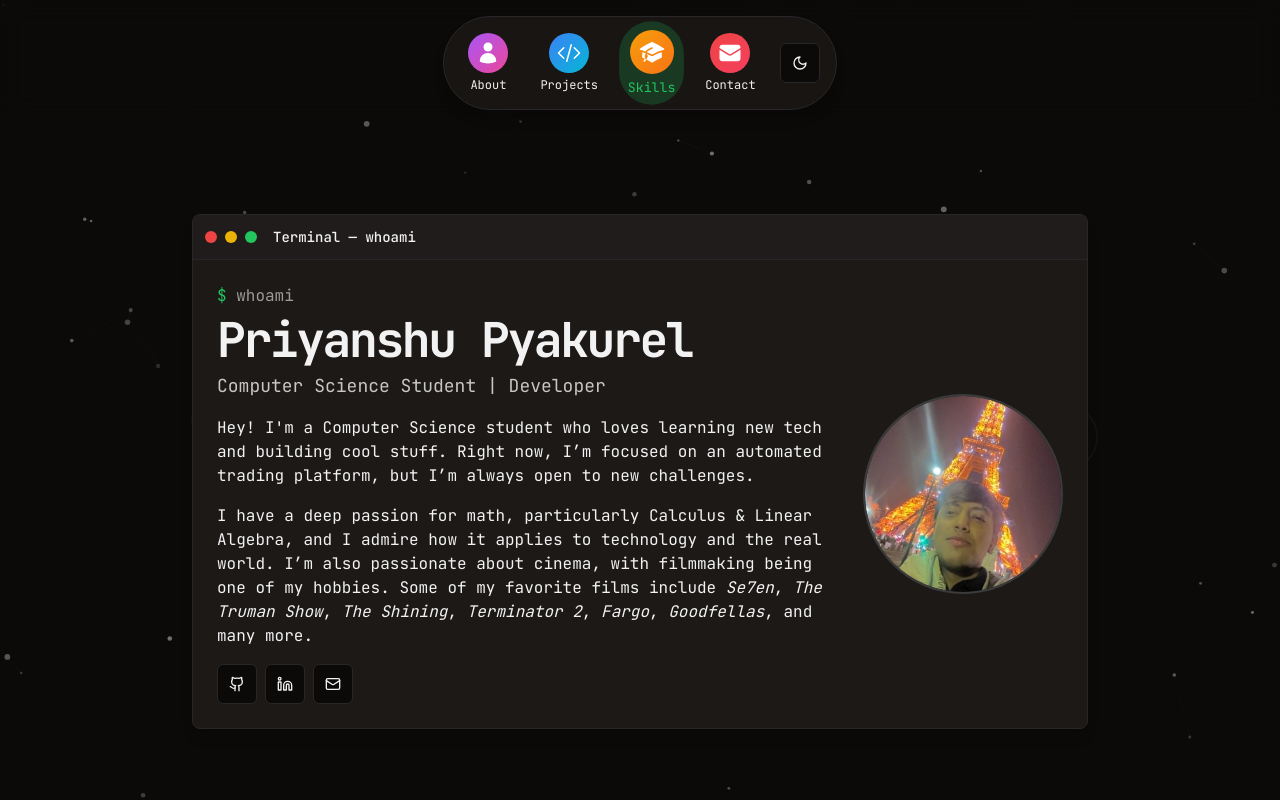
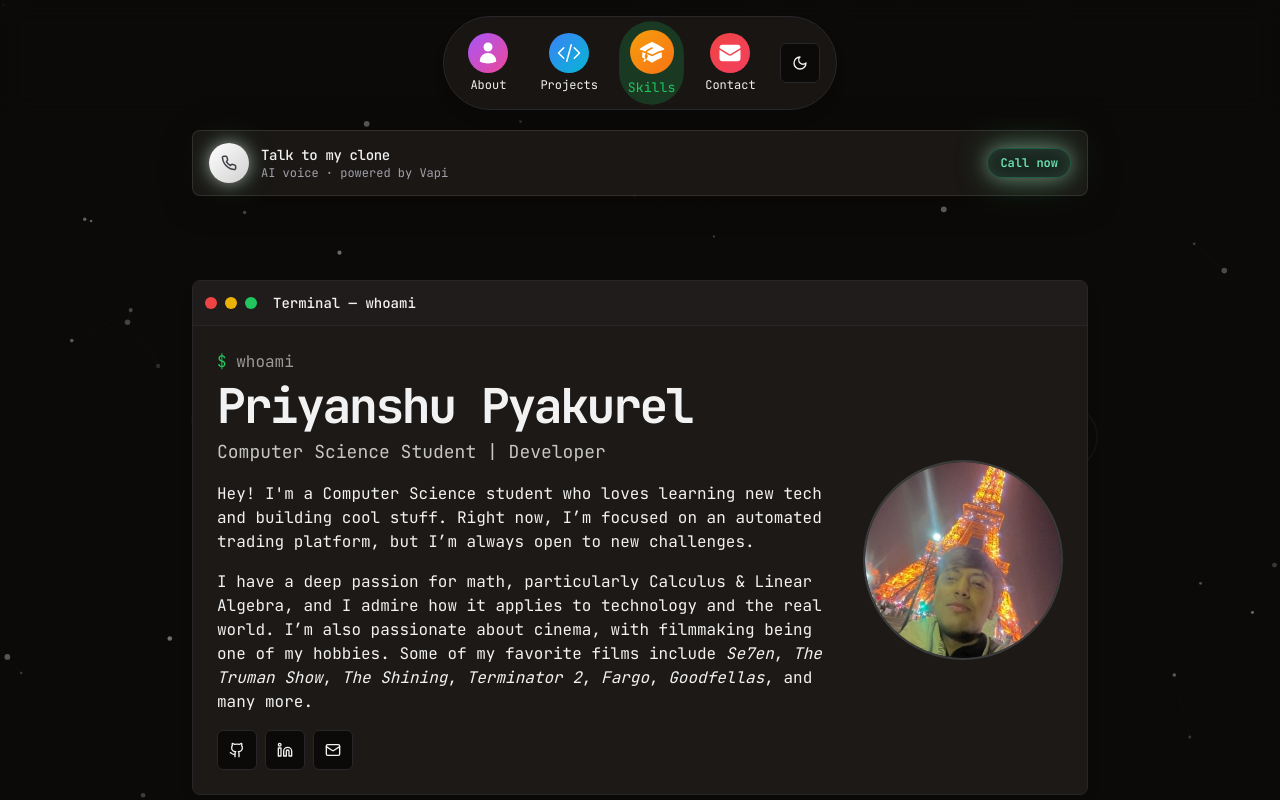
Before and after one commit to priyanshu73/portfolio, a Next.js app: page / in a window 1280 px wide. Shown: the top 800 px of the page. Built offline with nearby package versions, Linux system fonts and the light colour scheme.

Commit message:
Add Vapi AI clone call card below nav with fade-in after loader.
Co-authored-by: Cursor <cursoragent@cursor.com>

```diff
--- a/app/globals.css
+++ b/app/globals.css
@@ -106,3 +106,64 @@ section {
 .dock-icon:hover {
   animation: dock-bounce 0.3s ease-in-out;
 }
+
+@keyframes fade-in {
+  from {
+    opacity: 0;
+    transform: translateY(-8px);
+  }
+  to {
+    opacity: 1;
+    transform: translateY(0);
+  }
+}
+
+@keyframes call-glow-pulse {
+  0%,
+  100% {
+    box-shadow:
+      0 0 12px rgba(255, 255, 255, 0.15),
+      0 0 24px rgba(74, 222, 128, 0.2),
+      inset 0 0 12px rgba(255, 255, 255, 0.05);
+  }
+  50% {
+    box-shadow:
+      0 0 20px rgba(255, 255, 255, 0.35),
+      0 0 36px rgba(74, 222, 128, 0.45),
+      inset 0 0 16px rgba(255, 255, 255, 0.1);
+  }
+}
+
+@keyframes phone-icon-glow {
+  0%,
+  100% {
+    box-shadow:
+      0 0 10px rgba(255, 255, 255, 0.3),
+      0 0 20px rgba(255, 255, 255, 0.1);
+  }
+  50% {
+    box-shadow:
+      0 0 18px rgba(255, 255, 255, 0.55),
+      0 0 32px rgba(74, 222, 128, 0.25);
+  }
+}
+
+.animate-fade-in {
+  animation: fade-in 0.8s ease-out 0.2s both;
+}
+
+.animate-call-glow {
+  animation: call-glow-pulse 2.5s ease-in-out infinite;
+}
+
+.animate-phone-icon-glow {
+  animation: phone-icon-glow 2.5s ease-in-out infinite;
+}
+
+@media (prefers-reduced-motion: reduce) {
+  .animate-fade-in,
+  .animate-call-glow,
+  .animate-phone-icon-glow {
+    animation: none;
+  }
+}
--- a/app/page.tsx
+++ b/app/page.tsx
@@ -5,7 +5,7 @@ import { Badge } from "@/components/ui/badge"
 import { Button } from "@/components/ui/button"
 import { Card, CardContent, CardDescription, CardFooter, CardHeader, CardTitle } from "@/components/ui/card"
 import { Tabs, TabsContent, TabsList, TabsTrigger } from "@/components/ui/tabs"
-import { Github, ExternalLink, Mail, Linkedin, Send } from "lucide-react"
+import { Github, ExternalLink, Mail, Linkedin, Send, Phone } from "lucide-react"
 import Image from "next/image"
 import Link from "next/link"
 import { Typewriter } from "@/components/typewriter" // Assuming this component exists
@@ -327,11 +327,33 @@ export default function Portfolio() {
         </div>
       </div>
 
-      <main className="flex-1 container py-6 pt-8 relative z-10">
+      {!isLoading && (
+        <div className="container relative z-40 pt-3 pb-1">
+          <div className="max-w-4xl mx-auto">
+            <a
+              href="tel:+13317074015"
+              className="animate-fade-in flex items-center gap-3 rounded-lg border border-white/10 bg-card/95 backdrop-blur-md px-4 py-3 shadow-[0_8px_32px_rgba(0,0,0,0.25)] transition-all hover:border-white/20 hover:shadow-[0_12px_40px_rgba(0,0,0,0.35)] group"
+            >
+              <div className="animate-phone-icon-glow flex h-10 w-10 shrink-0 items-center justify-center rounded-full bg-gradient-to-br from-white to-zinc-200 ring-1 ring-white/50 dark:from-white dark:to-white/80">
+                <Phone className="h-4 w-4 text-zinc-700" strokeWidth={2.25} />
+              </div>
+              <div className="min-w-0 flex-1">
+                <p className="text-sm font-medium tracking-tight">Talk to my clone</p>
+                <p className="text-xs text-muted-foreground">AI voice · powered by Vapi</p>
+              </div>
+              <span className="animate-call-glow shrink-0 rounded-full border border-primary/40 bg-primary/15 px-3 py-1.5 text-xs font-semibold text-primary transition-colors group-hover:bg-primary/25 dark:text-emerald-300 dark:border-emerald-400/30 dark:bg-emerald-500/10 dark:group-hover:bg-emerald-500/20">
+                Call now
+              </span>
+            </a>
+          </div>
+        </div>
+      )}
+
+      <main className="flex-1 container py-6 pt-4 relative z-10">
         {/* Hero Section */}
         <section id="hero" className="py-10 md:py-16 relative">
           <div className="max-w-4xl mx-auto relative z-10">
-            <div className="rounded-lg border bg-card shadow-lg overflow-hidden">
+            <div className="relative z-10 rounded-lg border bg-card shadow-lg overflow-hidden">
               {/* Mac window controls */}
               <div className="flex items-center p-3 border-b bg-muted/30">
                 <div className="flex space-x-2">
```
